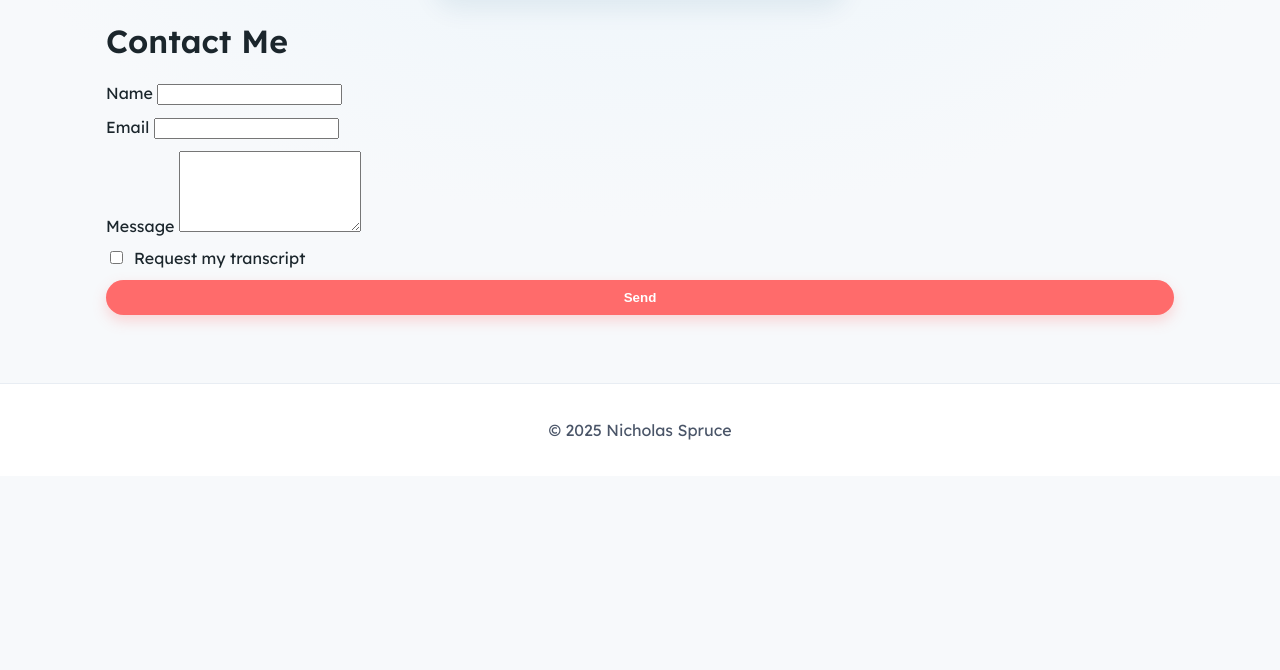
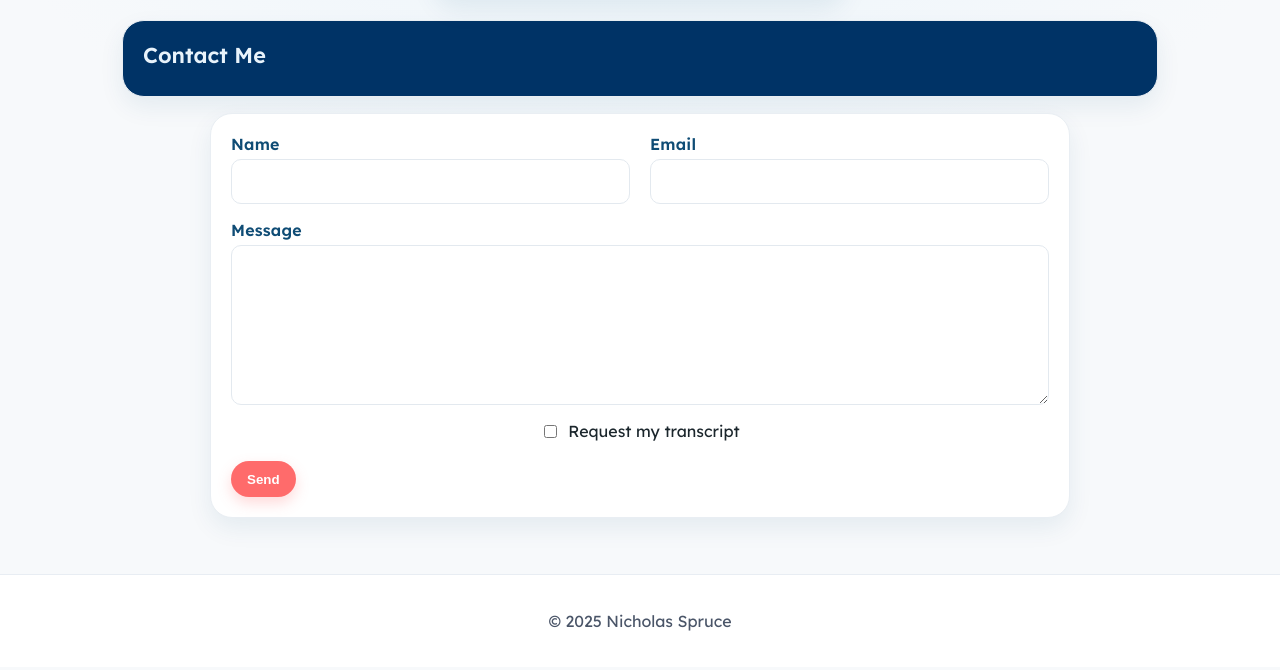
Before and after one commit to emeraldspruce/Portfolio, a FastAPI app: page /contact_me in a window 1280 px wide. Shown: the part 63-733 px from the top of the page. Run offline with FastAPI, Linux system fonts and the light colour scheme.

Commit message:
Rough design for whole website

```diff
--- a/app/static/css/style.css
+++ b/app/static/css/style.css
@@ -244,3 +244,75 @@
     grid-column: 1 / -1;
   }
 }
+
+/* ============ Forms ============ */
+.form-grid {
+  display: grid;
+  grid-template-columns: 1fr 1fr;
+  gap: 1rem 1.25rem;
+}
+
+.form-row { display: flex; flex-direction: column; gap: .35rem; }
+.form-row-full { grid-column: 1 / -1; }
+.form-row-inline { grid-column: 1 / -1; display: flex; align-items: center; }
+
+.form-label {
+  font-weight: 600;
+  color: var(--blue-900);
+  letter-spacing: .2px;
+}
+
+.input, .textarea {
+  width: 100%;
+  background: #fff;
+  border: 1px solid #e3e9ef;
+  border-radius: 10px;
+  padding: .7rem .85rem;
+  font: inherit;
+  color: var(--text);
+  transition: border-color 120ms ease, box-shadow 120ms ease, background-color 120ms ease;
+}
+
+.input:focus, .textarea:focus {
+  outline: 0;
+  border-color: var(--blue-700);
+  box-shadow: 0 0 0 3px var(--ring);
+  background: #fff;
+}
+
+.textarea { resize: vertical; min-height: 160px; }
+
+.checkbox { display: inline-flex; gap: .5rem; align-items: center; color: var(--text); }
+
+.form-actions {
+  grid-column: 1 / -1;
+  display: flex;
+  align-items: center;
+  gap: .75rem;
+  margin-top: .25rem;
+}
+
+.status { min-height: 1.25rem; color: var(--muted); }
+
+/* Responsive: stack to single column */
+@media (max-width: 720px) {
+  .form-grid { grid-template-columns: 1fr; }
+}
+
+/* Nicer reading rhythm inside long-form content */
+.prose p { margin: .75rem 0; line-height: 1.65; }
+.prose h2, .prose h3 { margin: 1rem 0 .5rem; }
+
+/* Figures */
+.figure { margin: 1rem 0; }
+.figure img {
+  width: 100%;
+  height: auto;
+  border-radius: 12px;
+  display: block;
+}
+.figure-cap {
+  margin-top: .35rem;
+  color: var(--muted);
+  font-size: .95rem;
+}
--- a/app/templates/contact_me.html
+++ b/app/templates/contact_me.html
@@ -1,41 +1,67 @@
 {% extends "base.html" %}
 
 {% block main_body %}
-<div class="container">
-  <h1>{{ content.title or "Contact Me" }}</h1>
-  {% if content.subtitle %}<p>{{ content.subtitle }}</p>{% endif %}
+<main class="site-main">
+  <!-- Hero/intro bubble -->
+  <section class="bubble bubble-lg bubble-accent-navy reveal" style="margin-bottom:1rem;">
+    <h1 class="section-title" style="color:#e8f3fb">{{ content.title or "Contact Me" }}</h1>
+    {% if content.subtitle %}
+      <p class="section-subtitle">{{ content.subtitle }}</p>
+    {% endif %}
+  </section>
 
-  <form
-    class="card"
-    style="margin-top:1rem; display:flex; flex-direction:column; gap:.75rem;"
-    hx-post="/api/contact_me"
-    hx-target="#contact-status"
-    hx-swap="innerHTML"
-  >
-    <label>
-      Name
-      <input type="text" name="name" required class="w-full">
-    </label>
+  <!-- Form bubble -->
+  <section class="bubble bubble-lg reveal" style="max-width: 860px; margin: 0 auto;">
+    <form
+      class="form-grid"
+      method="post"
+      action="/api/contact_me"
+      hx-post="/api/contact_me"
+      hx-target="#contact-status"
+      hx-swap="innerHTML"
+    >
+      <div class="form-row">
+        <label for="name" class="form-label">Name</label>
+        <input id="name" name="name" type="text" required class="input">
+      </div>
 
-    <label>
-      Email
-      <input type="email" name="email" required class="w-full">
-    </label>
+      <div class="form-row">
+        <label for="email" class="form-label">Email</label>
+        <input id="email" name="email" type="email" required class="input">
+      </div>
 
-    <label>
-      Message
-      <textarea name="message" rows="5" required class="w-full"></textarea>
-    </label>
+      <div class="form-row form-row-full">
+        <label for="message" class="form-label">Message</label>
+        <textarea id="message" name="message" rows="6" required class="textarea"></textarea>
+      </div>
 
-    <label style="display:flex; gap:.5rem; align-items:center;">
-      <input type="checkbox" name="requested_transcript">
-      Request my transcript
-    </label>
+      <div class="form-row form-row-inline">
+        <label class="checkbox">
+          <input type="checkbox" name="requested_transcript">
+          <span>Request my transcript</span>
+        </label>
+      </div>
 
-    <button type="submit" class="btn">Send</button>
+      <div class="form-actions">
+        <button type="submit" class="btn">Send</button>
+        <div id="contact-status" class="status" aria-live="polite"></div>
+      </div>
+    </form>
+  </section>
 
-    <!-- HTMX will replace this with the server’s partial -->
-    <div id="contact-status"></div>
-  </form>
-</div>
+  <script>
+    // Slow, staggered reveal like the other pages
+    document.addEventListener("DOMContentLoaded", () => {
+      const observer = new IntersectionObserver((entries) => {
+        entries.forEach((entry, i) => {
+          if (entry.isIntersecting) {
+            setTimeout(() => entry.target.classList.add("in-view"), i * 150);
+          }
+        });
+      }, { threshold: 0.1, rootMargin: "0px 0px -10% 0px" });
+
+      document.querySelectorAll(".reveal").forEach(el => observer.observe(el));
+    });
+  </script>
+</main>
 {% endblock %}
--- a/content/projects.json
+++ b/content/projects.json
@@ -6,7 +6,22 @@
       "title": "Fluid Simulation Pendant",
       "thumbnail": "/static/media/",
       "alt": "KiCad PCB image",
-      "blurb": "178 microLEDs with FLIP-style motion",
+      "blurb": "178 microLEDs with FLIP-style motion.",
+      "blocks": [
+        { "kind": "header", "text": "Goal" },
+        { "kind": "body", "text": "I designed a 1\" pendant using STM32L011 + ATtiny1626..." },
+        { "kind": "image", "src": "/static/media/pendant/hero.webp", "alt": "Pendant v1" },
+        { "kind": "header", "text": "Hardware" },
+        { "kind": "body", "text": "BMI270 for motion; charlieplexing to 178 LEDs..." },
+        { "kind": "image", "src": "/static/media/pendant/pcb.png", "alt": "PCB layout" }
+      ]
+    },
+    {
+      "slug": "search-engine",
+      "title": "System Design of a Search Engine",
+      "thumbnail": "/static/media/",
+      "alt": "Command line search results",
+      "blurb": "Startup-style team designing a search engine from the ground up.",
       "blocks": [
         { "kind": "header", "text": "Goal" },
         { "kind": "body", "text": "I designed a 1\" pendant using STM32L011 + ATtiny1626..." },
```
Also changed, not shown: app/templates/project_detail.html (+36 -9 lines), app/templates/projects.html (+37 -9 lines), portfolio.db.
